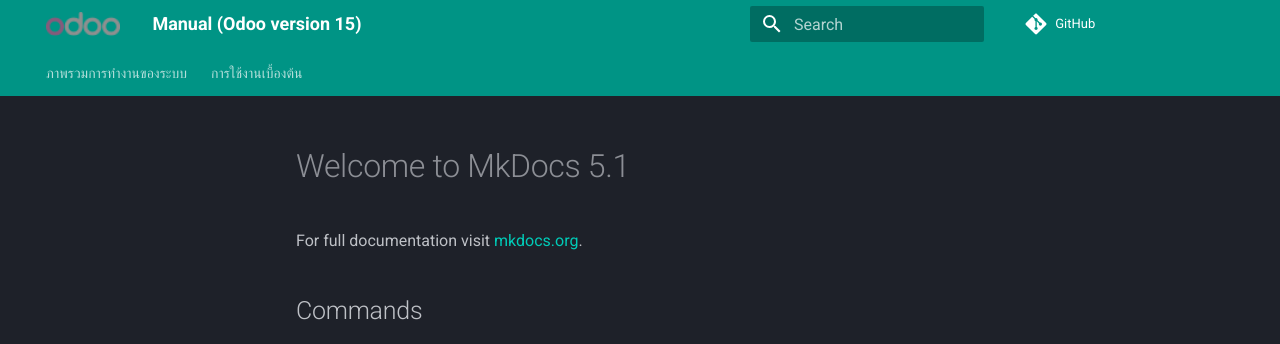
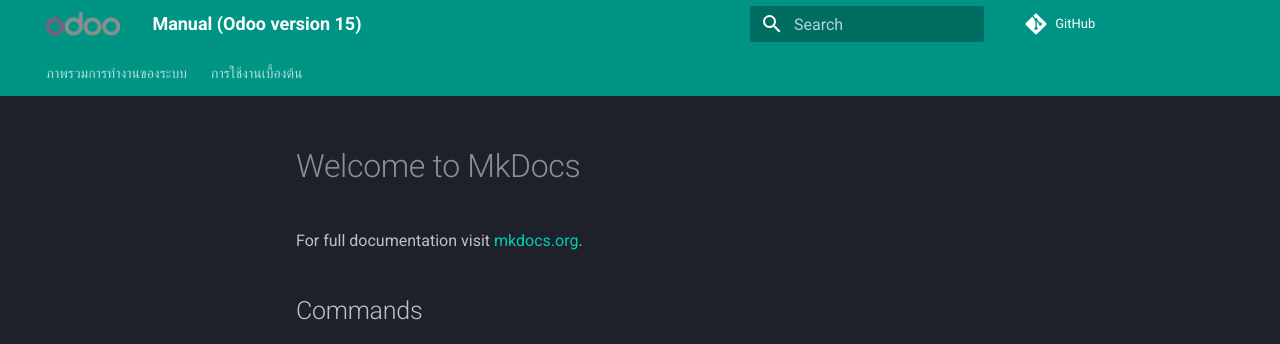
Before and after one commit to ecosoft-odoo/eco-docs, an MkDocs documentation site: the page built from docs/index.md, in a window 1280 px wide. Shown: the top 344 px of the page. Built offline with MkDocs 1.6.1 and Material for MkDocs 9.7.7, drawn with Linux system fonts in a browser that asks for light colours; comment, search, counter and statistics services are not loaded.

Commit message:
Update index.md

```diff
--- a/docs/index.md
+++ b/docs/index.md
@@ -1,4 +1,4 @@
-# Welcome to MkDocs 5.1
+# Welcome to MkDocs
 
 For full documentation visit [mkdocs.org](https://www.mkdocs.org).
 
```
